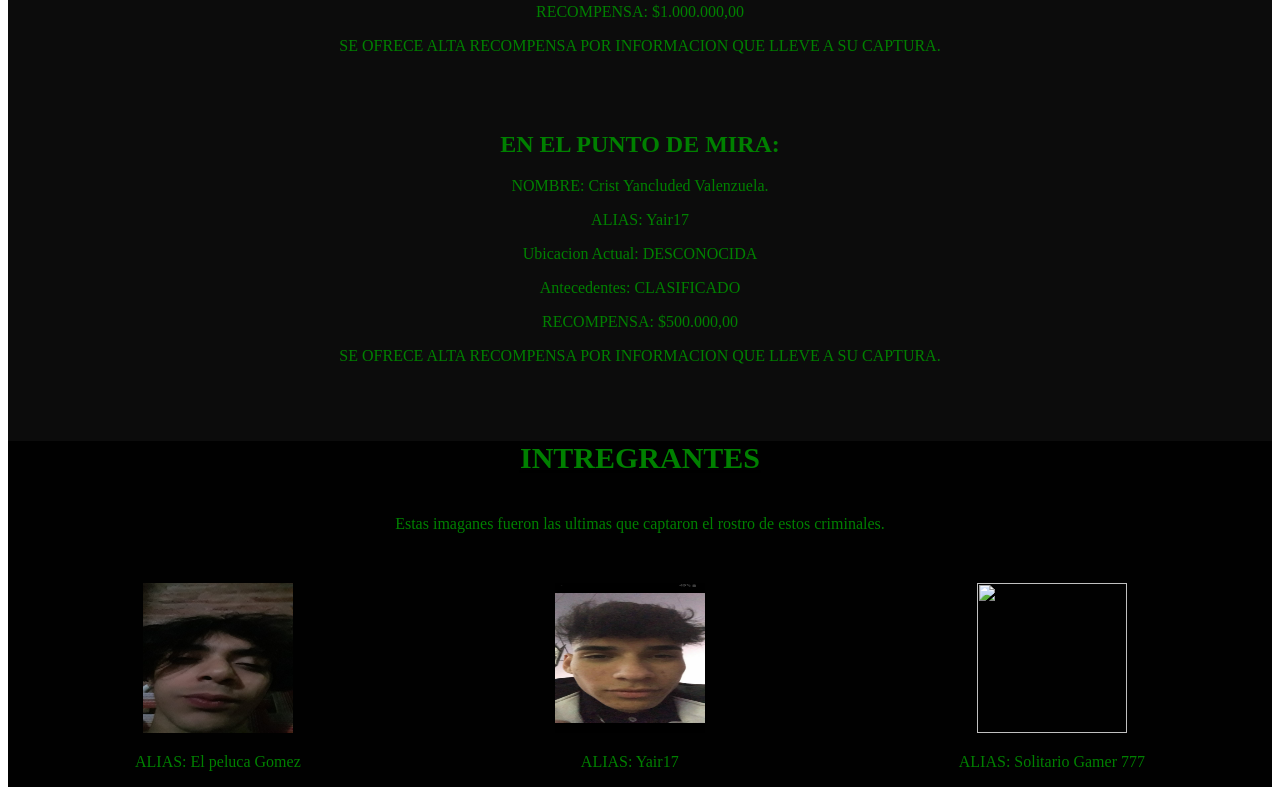
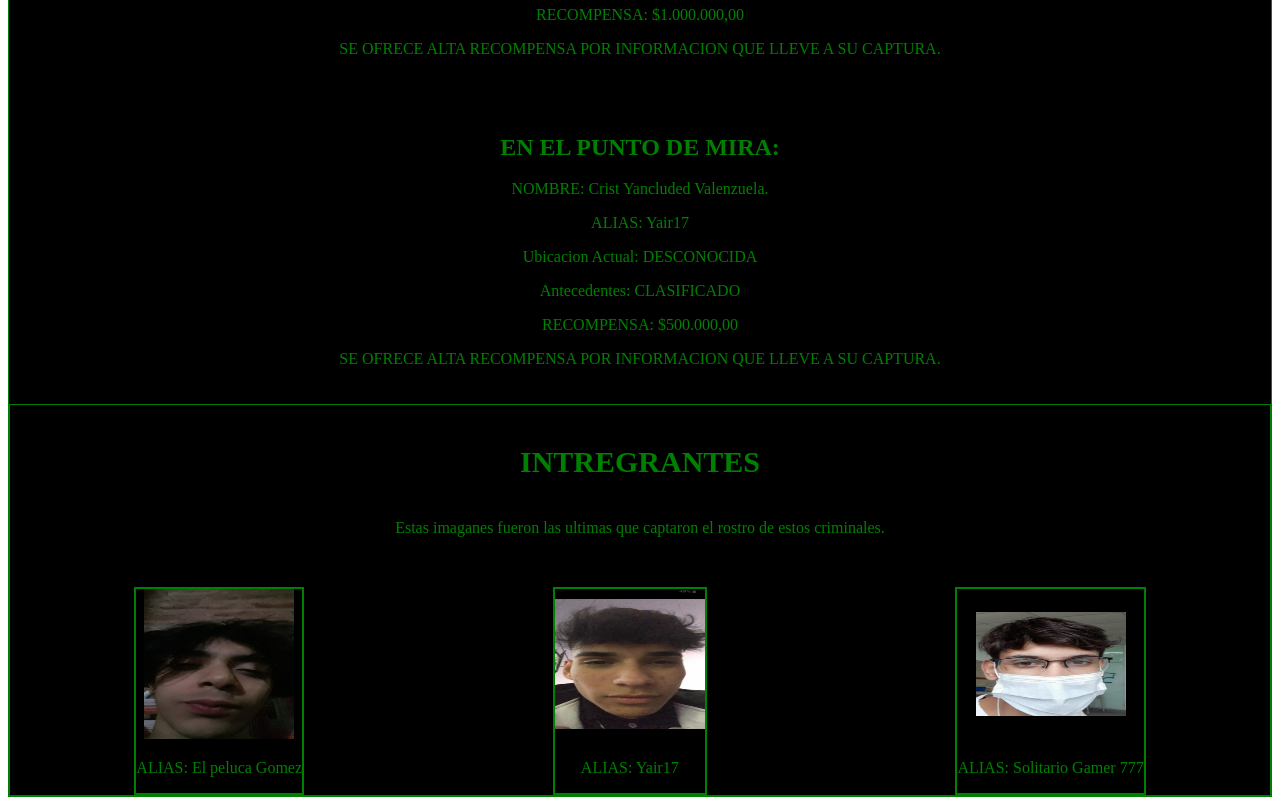
Before and after one commit to antinnnn/CLASIFICADO, a plain HTML site: page app/index.html in a window 1280 px wide. Shown: the part 833-1638 px from the top of the page. Drawn offline with Linux system fonts and the light colour scheme.

Commit message:
nueve commit

```diff
--- a/app/index.html
+++ b/app/index.html
@@ -69,7 +69,7 @@
           <p> <font color="green">ALIAS: Yair17 </font></p>
         </div>
         <div class="integrantes__staff--tres">
-          <img src="img/Screenshot_20220917-145304_WhatsApp.jpggit" alt="" width="150" height="150" />
+          <img src="img/Screenshot_20220917-145304_WhatsApp.jpg" alt="" width="150" height="150" />
           <p> <font color="green">ALIAS: Solitario Gamer 777 </font> </p>
         </div>
     </section>
--- a/app/style.css
+++ b/app/style.css
@@ -3,31 +3,31 @@
     height: 200px;
     background-color: rgb(0, 0, 0);
     justify-content: space-between;
-
+    border: 1px solid green;
 }
 
 
 .navegacion__logo {
     height: 200px;
-    width: 1920px;
+    max-width: 1fr;
+    min-width: 100px;
     align-self: center;
-    min-width: 200px;
-
 }
 
 
 .recursos {
     display: flex;
     flex-wrap: wrap;
+    border: 1px solid green;
 }
 
 .recursos__articulos {
-    background-color: rgba(0, 0, 0, 0.952);
+    background-color: rgb(0, 0, 0);
     flex-grow: 4;
 }
 
 .recursos__adicionales {
-    background-color: rgba(0, 0, 0, 0.925);
+    background-color: rgb(0, 0, 0);
     width: 300px;
     flex-grow: 1;
 }
@@ -57,8 +57,9 @@
 }
 
 .integrantes {
-    background-color: rgba(0, 0, 0, 0.904);
+    background-color: rgb(0, 0, 0);
     text-align: center;
+    border: 1px solid green;
 }
 
 .integrantes__staff {
@@ -66,18 +67,22 @@
     justify-content: space-around;
     flex-wrap: wrap;
     margin-top: 50px;
+
 }
 
 .integrantes__staff--uno {
     order: 1;
+    border: 2px solid green;
 }
 
 .integrantes__staff--dos {
     order: 2;
+    border: 2px solid green;
 }
 
 .integrantes__staff--tres {
     order: 3;
+    border: 2px solid green;
 }
 
 .integrantes__staff--cuatro {
```
